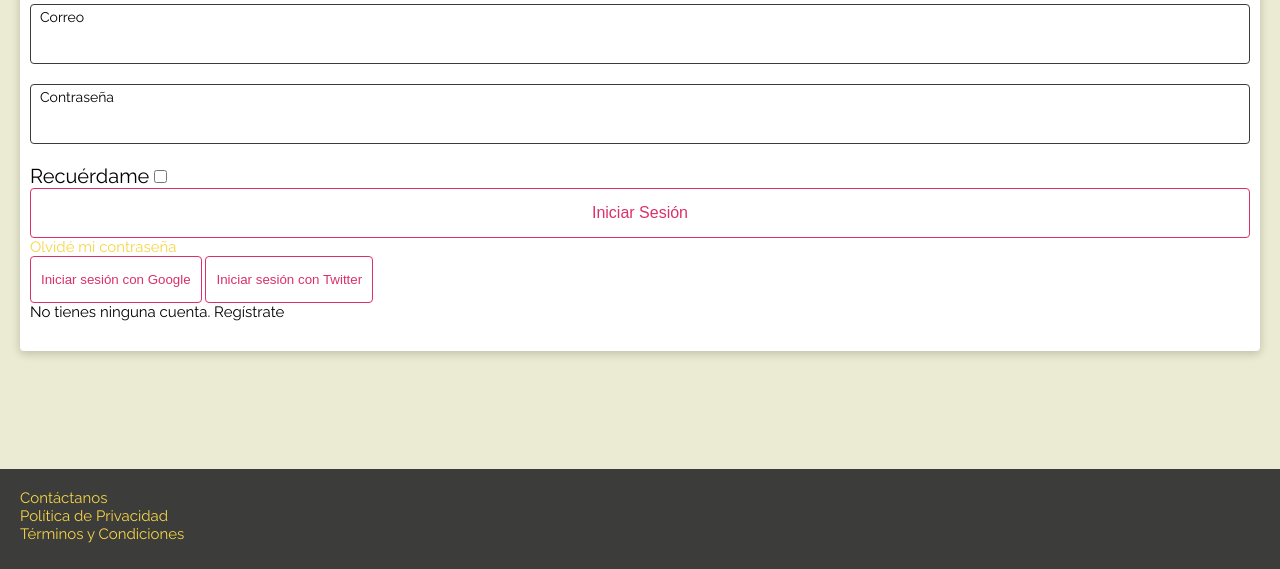
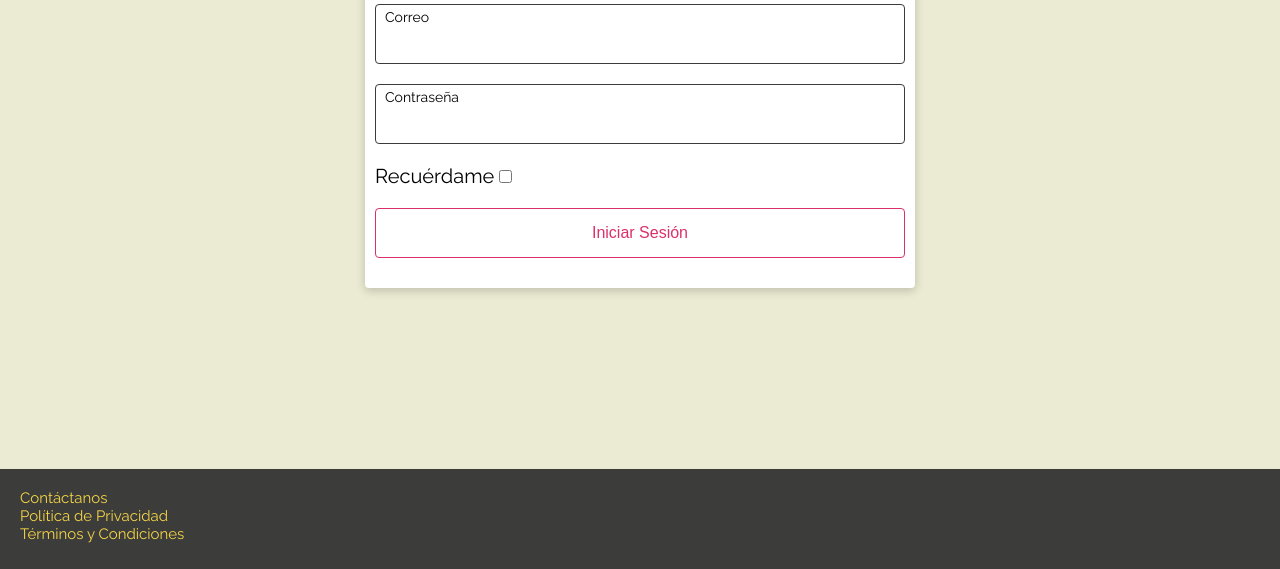
Before and after one commit to aroquega/PlatziVideo, a plain HTML site: page login.html in a window 1280 px wide. Shown: the part 231-800 px from the top of the page. Drawn offline with Linux system fonts and the light colour scheme.

Commit message:
style checkbox and constrain form width

```diff
--- a/login.html
+++ b/login.html
@@ -31,15 +31,15 @@
             <div>
                 <input class="button button--large" type="submit" value="Iniciar Sesión">
             </div>
-            <a class="link" href="/">Olvidé mi contraseña</a>
+        </form>
+            <!-- <a class="link" href="/">Olvidé mi contraseña</a>
             <section aria-label="Iniciar sesión con otras cuentas">
                 <button class="button">Iniciar sesión con Google</button>
                 <button class="button">Iniciar sesión con Twitter</button>
             </section>
             <div>
                 No tienes ninguna cuenta. <a>Regístrate</a>
-            </div>
-        </form>
+            </div> -->
     </main>
     <footer class="main-footer">
         <ul class="list">
--- a/style/components.css
+++ b/style/components.css
@@ -57,6 +57,7 @@ Text Field Component
 }
 
 .checkbox {
+    margin: 20px 0;
     font-size: 20px;
 }
 
@@ -65,7 +66,10 @@ Form
 */
 
 .form {
+    max-width: 550px;
     margin-top: 50px;
+    margin-left: auto;
+    margin-right: auto;
     background-color: white;
     padding: 30px 10px;
     border-radius: var(--border-radius);
```
